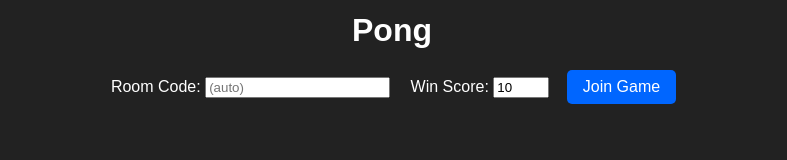
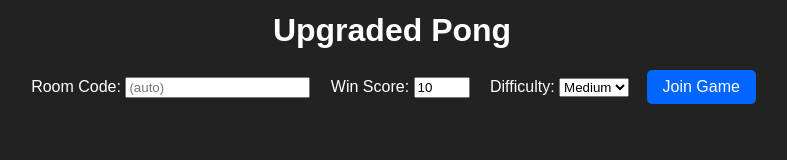
Before and after one commit to NikhilBasker/pingpong, a plain HTML site: page public/index.html in a window 1280 px wide. Shown: the whole page, without its empty margins (248-1035 px from the left). Drawn offline with nearby package versions, Linux system fonts and the light colour scheme; no server answers.

Commit message:
Update index.html

```diff
--- a/public/index.html
+++ b/public/index.html
@@ -2,15 +2,22 @@
 <html lang="en">
 <head>
   <meta charset="UTF-8">
-  <title> Pong </title>
+  <title>Upgraded Pong Multiplayer</title>
   <meta name="viewport" content="width=device-width, initial-scale=1.0">
   <link rel="stylesheet" href="style.css">
 </head>
 <body>
-  <h1>Pong</h1>
+  <h1>Upgraded Pong</h1>
   <div id="menu">
     <label>Room Code: <input type="text" id="roomInput" placeholder="(auto)" maxlength="10"></label>
     <label>Win Score: <input type="number" id="winScoreInput" min="1" max="50" value="10"></label>
+    <label>Difficulty:
+      <select id="difficultyInput">
+        <option value="easy">Easy</option>
+        <option value="medium" selected>Medium</option>
+        <option value="hard">Hard</option>
+      </select>
+    </label>
     <button id="joinBtn">Join Game</button>
   </div>
   <div id="gameUI" style="display:none;">
```
